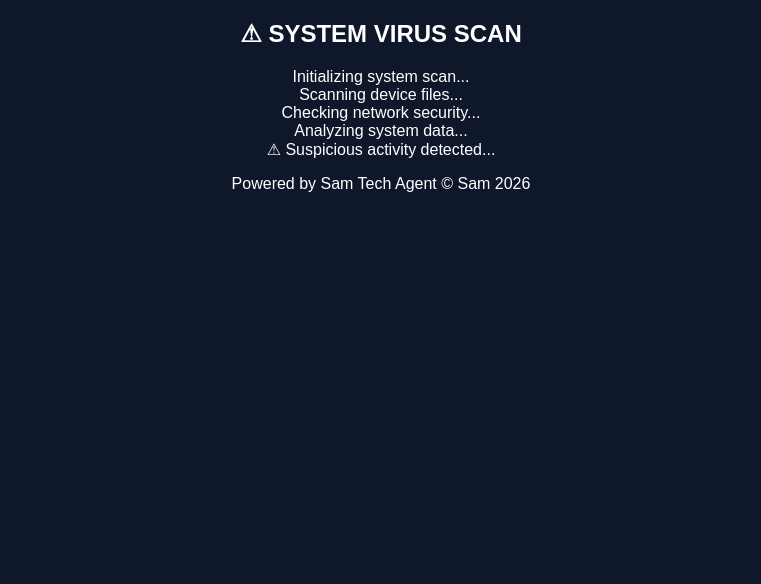
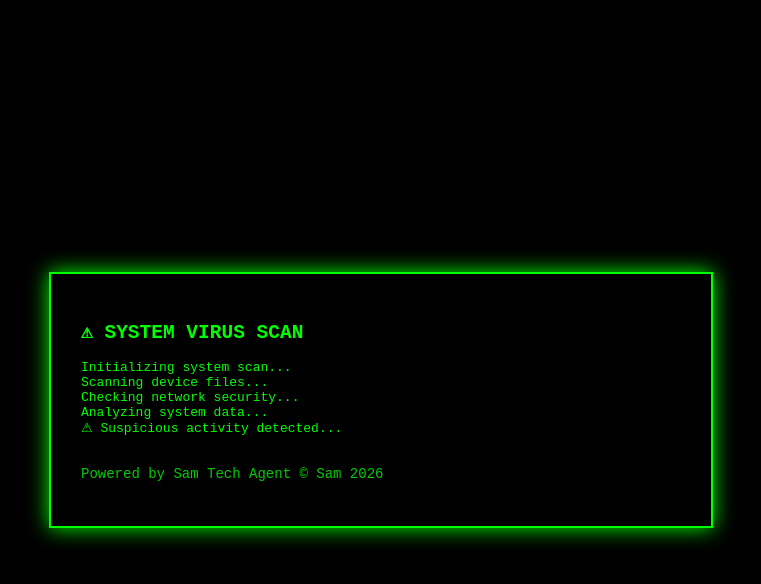
Before and after one commit to samuvel14377/samuvel14377.github.io, a plain HTML site: page index.html in a window 1280 px wide. Shown: the whole page, without its empty margins (259-1020 px from the left). Drawn offline with Linux system fonts and the light colour scheme.

Commit message:
Update style.css

```diff
--- a/style.css
+++ b/style.css
@@ -1,38 +1,28 @@
 body{
-font-family:Arial;
-background:#0f172a;
-color:white;
+background:black;
+color:#00ff00;
+font-family:monospace;
 margin:0;
-text-align:center;
+display:flex;
+justify-content:center;
+align-items:center;
+height:100vh;
 }
 
-nav{
-background:#020617;
-padding:15px;
+.terminal{
+border:2px solid #00ff00;
+padding:30px;
+width:600px;
+background:black;
+box-shadow:0 0 20px #00ff00;
 }
 
-.menu{
-display:flex;
-flex-wrap:wrap;
-justify-content:center;
-gap:20px;
-list-style:none;
+h2{
+color:#00ff00;
 }
 
-.menu a{
-color:white;
-text-decoration:none;
+.footer{
+margin-top:30px;
+font-size:14px;
+opacity:0.8;
 }
-
-section{
-padding:80px 20px;
-}
-
-button{
-padding:10px 20px;
-border:none;
-border-radius:20px;
-background:#ec4899;
-color:white;
-cursor:pointer;
-}
```
